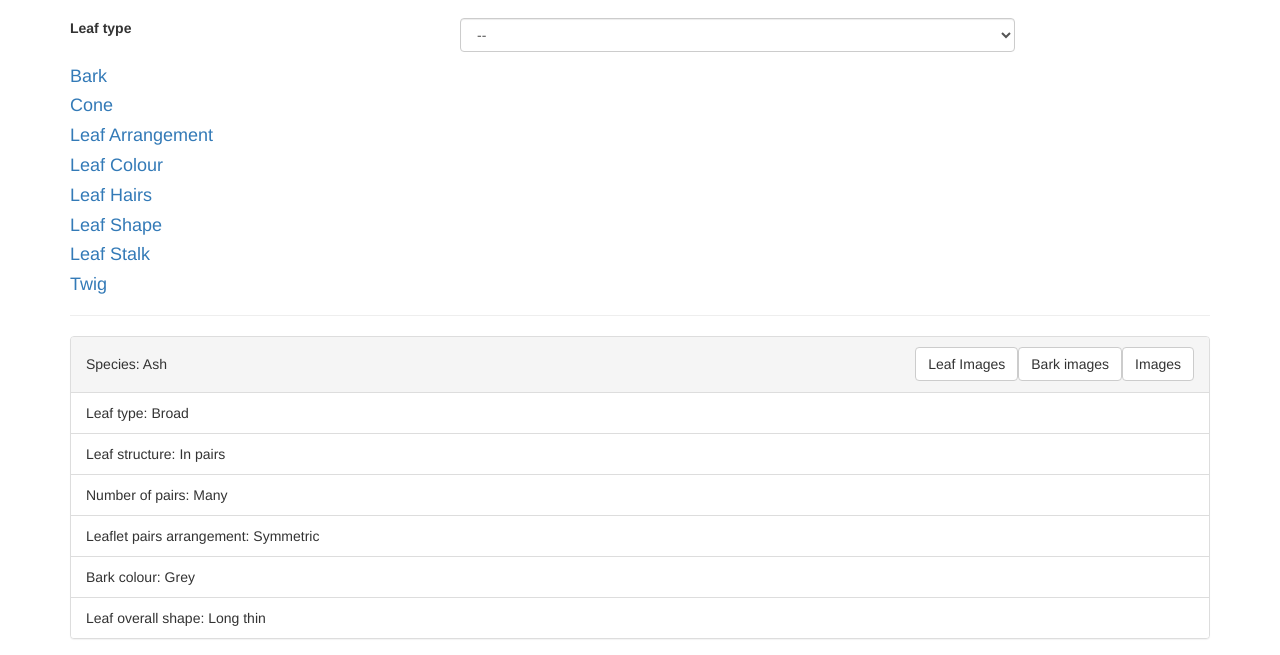
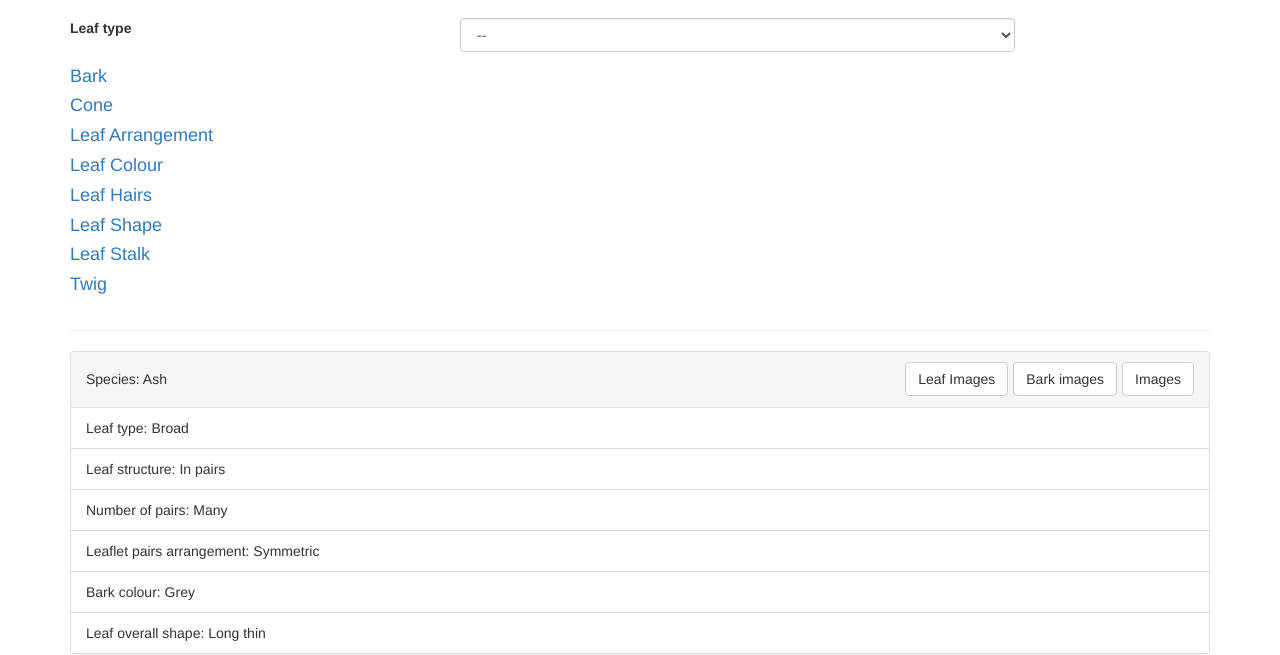
Before and after one commit to plumdog/tree_identifier, a plain HTML site: page index.html in a window 1280 px wide. Shown: the part 155-810 px from the top of the page. Drawn offline with nearby package versions, Linux system fonts and the light colour scheme.

Commit message:
Reset button, better dep checking, better lobe data, add Elm

```diff
--- a/js/main.js
+++ b/js/main.js
@@ -115,30 +115,26 @@ class Identifier {
         return info.name || utils.capitalize(option);
     }
 
-    depsSatisfied(identifiersAndValues) {
-        if (this.depends.length == 0) {
-            return true;
-        }
-
+    depsSatisfied(identifiersAndValues, forceHard) {
+        forceHard = Boolean(forceHard);
         var allSatisfied = true;
         $.each(this.depends, function(index, dependency) {
-            var depSatisfied = dependency.satisfied(identifiersAndValues);
+            var depSatisfied = dependency.satisfied(identifiersAndValues, forceHard);
 
             if (!depSatisfied) {
                 allSatisfied = false;
                 return false;
             }
 
-            if (!dependency.identifier.depsSatisfied(identifiersAndValues)) {
+            if (!dependency.identifier.depsSatisfied(identifiersAndValues, forceHard)) {
                 allSatisfied = false;
                 return false;
             }
         });
         return allSatisfied;
     }
-}
-
-var _bool = function(args) {
+
+    static bool(args) {
         var {category, name, depends} = args;
 
         return new Identifier({
@@ -154,7 +150,9 @@ var _bool = function(args) {
             },
             depends: depends || []
         });
-};
+    }
+}
+
 
 class Dependency {
     constructor(args) {
@@ -165,7 +163,8 @@ class Dependency {
         this.invert = Boolean(invert);
     }
 
-    satisfied(identifiersAndValues) {
+    satisfied(identifiersAndValues, forceHard) {
+        forceHard = Boolean(forceHard) || this.hard;
         var depIdentifier = this.identifier;
         var depValue = this.option;
 
@@ -189,7 +188,7 @@ class Dependency {
         });
 
         if (depSatisfied === null) {
-            depSatisfied = !this.hard;
+            depSatisfied = !forceHard;
         }
 
         if (this.invert) {
@@ -385,10 +384,22 @@ var leafletNumber = new Identifier({
     ]
 });
 
-var lobed = _bool({
+var lobed = Identifier.bool({
     category: 'Leaf Shape',
     name: 'Lobed',
     fullName: 'Leaf lobed',
+    depends: [
+        new Dependency({
+            identifier: leafType,
+            option: 'broad'
+        })
+    ]
+});
+
+var asymmetricalBase = Identifier.bool({
+    category: 'Leaf Shape',
+    name: 'Asymmetrical base',
+    fullName: 'Asymmetrical leaf base',
     depends: [
         new Dependency({
             identifier: leafType,
@@ -414,11 +425,11 @@ var lobedRibs = new Identifier({
 });
 
 
-var twigSideShoots = _bool({
+var twigSideShoots = Identifier.bool({
     category: 'Twig',
     name: 'Twig side shoots'
 });
-var suckerBase = _bool({
+var suckerBase = Identifier.bool({
     category: 'Leaf Stalk',
     name: 'Needle sucker base',
     depends: [
@@ -429,7 +440,7 @@ var suckerBase = _bool({
         })
     ]
 });
-var pegLeftWhenRemoved = _bool({
+var pegLeftWhenRemoved = Identifier.bool({
     category: 'Leaf Stalk',
     name: 'Needle peg left when removed',
     depends: [
@@ -440,7 +451,7 @@ var pegLeftWhenRemoved = _bool({
         })
     ]
 });
-var needlesAllDirections = _bool({
+var needlesAllDirections = Identifier.bool({
     category: 'Leaf Arrangement',
     name: 'Needles all directions',
     depends: [
@@ -451,7 +462,7 @@ var needlesAllDirections = _bool({
         })
     ]
 });
-var needlesUndersideTwoWhiteLines = _bool({
+var needlesUndersideTwoWhiteLines = Identifier.bool({
     category: 'Leaf Colour',
     name: 'Needles underside two white lines',
     depends: [
@@ -462,7 +473,7 @@ var needlesUndersideTwoWhiteLines = _bool({
         })
     ]
 });
-var pineappleSmell = _bool({
+var pineappleSmell = Identifier.bool({
     category: 'Leaf Smell',
     name: 'Pineapple smell when leaves crushed',
     depends: [
@@ -473,7 +484,7 @@ var pineappleSmell = _bool({
         })
     ]
 });
-var sharpWhiteBand = _bool({
+var sharpWhiteBand = Identifier.bool({
     category: 'Leaf Colour',
     name: 'Sharp white band',
     depends: [
@@ -483,24 +494,13 @@ var sharpWhiteBand = _bool({
         })
     ]
 });
-var needlePairsThreeOrFive = _bool({
+var needlePairsThreeOrFive = Identifier.bool({
     category: 'Leaf Arrangement',
     name: 'Needle pairs - three or five',
     depends: [
         new Dependency({
             identifier: leafType,
             option: 'needles',
-            hard: true
-        })
-    ]
-});
-var lobedEdge = _bool({
-    category: 'Leaf Shape',
-    name: 'Lobed edge',
-    depends: [
-        new Dependency({
-            identifier: lobed,
-            option: true,
             hard: true
         })
     ]
@@ -509,12 +509,25 @@ var lobedEdgeShape = new Identifier({
     category: 'Leaf Shape',
     name: "Lobed edge shape",
     options: {
-        thorny: {},
-        toothed: {}
-    },
-    depends: [
-        new Dependency({
-            identifier: lobedEdge,
+        rounded: {
+            point: 0.0
+        },
+        blunt: {
+            point: 0.5
+        },
+        toothed: {
+            point: 1.8
+        },
+        thorny: {
+            point: 2.0
+        },
+        sharp: {
+            point: 2.2
+        }
+    },
+    depends: [
+        new Dependency({
+            identifier: lobed,
             option: true,
             hard: true
         })
@@ -596,31 +609,31 @@ var barkColour = new Identifier({
         }
     }
 });
-var lobesThreeToEight = _bool({
+var lobesThreeToEight = Identifier.bool({
     category: 'Leaf Shape',
     name: 'Lobes three to eight',
     depends: [
         new Dependency({
-            identifier: lobedEdge,
+            identifier: lobed,
             option: true,
             hard: true
         })
     ]
 });
 
-var leafStalkRed = _bool({
+var leafStalkRed = Identifier.bool({
     category: 'Leaf Stalk',
     name: 'Leaf stalk red'
 });
-var twigsShinyDarkBrown = _bool({
+var twigsShinyDarkBrown = Identifier.bool({
     category: 'Twig',
     name: 'Twigs shiny dark brown'
 });
-var darkGreenAbove = _bool({
+var darkGreenAbove = Identifier.bool({
     category: 'Leaf Colour',
     name: 'Dark green above'
 });
-var whiteWoolyAbove = _bool({
+var whiteWoolyAbove = Identifier.bool({
     category: 'Leaf Hairs',
     name: 'White wooly above',
     depends: [
@@ -630,15 +643,15 @@ var whiteWoolyAbove = _bool({
         })
     ]
 });
-var budAtBaseShortStalk = _bool({
+var budAtBaseShortStalk = Identifier.bool({
     category: 'Leaf Stalk',
     name: 'Bud at base short stalk'
 })
-var glossyDarkGreenAbove = _bool({
+var glossyDarkGreenAbove = Identifier.bool({
     category: 'Leaf Colour',
     name: 'Glossy dark green above'
 });
-var whiteHairsBeneath = _bool({
+var whiteHairsBeneath = Identifier.bool({
     category: 'Leaf Hairs',
     name: 'White hairs beneath',
     depends: [
@@ -649,7 +662,7 @@ var whiteHairsBeneath = _bool({
     ]
 });
 
-var heartShaped = _bool({
+var heartShaped = Identifier.bool({
     category: 'Leaf Shape',
     name: 'Heart shaped',
     depends: [
@@ -659,11 +672,11 @@ var heartShaped = _bool({
         })
     ]
 });
-var paleGreenBeneath = _bool({
+var paleGreenBeneath = Identifier.bool({
     category: 'Leaf Colour',
     name: 'Pale green beneath'
 });
-var veryHairy = _bool({
+var veryHairy = Identifier.bool({
     category: 'Leaf Hairs',
     name: 'Very hairy',
     depends: [
@@ -673,7 +686,7 @@ var veryHairy = _bool({
         })
     ]
 });
-var smooth = _bool({
+var smooth = Identifier.bool({
     category: 'Leaf Texture',
     name: 'Smooth',
     depends: [
@@ -684,19 +697,19 @@ var smooth = _bool({
         })
     ]
 });
-var flattenedLeafStalk = _bool({
+var flattenedLeafStalk = Identifier.bool({
     category: 'Leaf Stalk',
     name: 'Flattened leaf stalk'
 });
-var stemWhiteHairs = _bool({
+var stemWhiteHairs = Identifier.bool({
     category: 'Leaf Stalk',
     name: 'Stem white hairs'
 });
-var stalkWhiteHairs = _bool({
+var stalkWhiteHairs = Identifier.bool({
     category: 'Leaf Stalk',
     name: 'Stalk white hairs'
 });
-var softlyHairy = _bool({
+var softlyHairy = Identifier.bool({
     category: 'Leaf Hairs',
     name: 'Softly hairy',
     depends: [
@@ -706,7 +719,7 @@ var softlyHairy = _bool({
         })
     ]
 });
-var veins = _bool({
+var veins = Identifier.bool({
     category: 'Leaf Texture',
     name: 'Veins',
     depends: [
@@ -717,7 +730,7 @@ var veins = _bool({
         })
     ]
 });
-var wavyEdge = _bool({
+var wavyEdge = Identifier.bool({
     category: 'Leaf Shape',
     name: 'Wavy edge',
     depends: [
@@ -795,7 +808,26 @@ class Item {
         }
     }
 
+    referenceIdentifiersAndValues() {
+        var identifierAndValues = [];
+        $.each(this.identification, function(i, boundIdentifier) {
+            identifierAndValues.push(
+                [boundIdentifier.identifier, boundIdentifier.option]
+            )
+        });
+        return identifierAndValues;
+    }
+
     id(identifier, selectedOption) {
+        // Check that if the added identifier has dependencies that
+        // they are satisfied already. Note that this means that
+        // identifiers must be added in dependency-aware order.
+
+        var identifierAndValues = this.referenceIdentifiersAndValues();
+        if (!identifier.depsSatisfied(identifierAndValues, true)) {
+            throw 'Adding ' + identifier.name + ' to ' + this.name + ' breaks deps';
+        }
+
         this.identification.push(new BoundIdentifier(identifier, selectedOption))
         return this;
     }
@@ -917,6 +949,8 @@ var trees = [
     new Item('Sycamore')
         .id(leafType, 'broad')
         .id(compound, 'simple')
+        .id(lobed, true)
+        .id(lobedEdgeShape, 'toothed')
         .id(lobedRibs, 'radial')
         .id(leafToothed, 'medium')
         .id(barkColour, 'pinkGrey'),
@@ -924,24 +958,25 @@ var trees = [
         .id(leafType, 'broad')
         .id(compound, 'simple')
         .id(lobed, true)
+        .id(lobedEdgeShape, 'blunt')
         .id(lobedRibs, 'radial')
         .id(leafToothed, 'none')
-        .id(lobedEdge, true)
         .id(barkColour, 'lightBrown'),
     // idBool('symmetricPairs') true),  // ?
     new Item('London Plane')
         .id(leafType, 'broad')
         .id(compound, 'simple')
         .id(lobed, true)
+        .id(lobedEdgeShape, 'sharp')
         .id(lobedRibs, 'radial')
         .id(leafToothed, 'none')
-        .id(lobedEdge, true)
         .id(barkColour, 'greenGrey'),
     // idBool('alternatePairs') true),
     new Item('Oak')
         .id(leafType, 'broad')
         .id(compound, 'simple')
         .id(lobed, true)
+        .id(lobedEdgeShape, 'rounded')
         .id(lobedRibs, 'spinal')
         .id(lobesThreeToEight, true)
         .id(barkColour, 'greyBrown'),
@@ -1075,6 +1110,13 @@ var trees = [
         .id(stemWhiteHairs, true)
         .id(stalkWhiteHairs, true)
         .id(barkColour, 'paleGrey'),
+    new Item('Elm')
+        .id(leafType, 'broad')
+        .id(compound, 'simple')
+        .id(lobed, false)
+        .id(shape, 'round')
+        .id(leafToothed, 'medium')
+        .id(asymmetricalBase, true),
     new Item('Common Alder')
         .id(leafType, 'broad')
         .id(compound, 'simple')
@@ -1165,6 +1207,15 @@ class TreeTable {
         var $rowDiv = $('<div/>').addClass('panel panel-default');
         var $imageLinks = this.searchLinks(item);
 
+        var $imageLinkDivs = $();
+        $imageLinks.each(function() {
+            $imageLinkDivs = $imageLinkDivs.add(
+                $('<div/>')
+                    .addClass('btn-group')
+                    .attr('role', 'group')
+                    .append($(this)));
+        });
+
         var $species = $('<div/>')
             .addClass('panel-heading')
             .append($('<h5/>')
@@ -1172,7 +1223,8 @@ class TreeTable {
                     .text('Species: ' + item.name))
             .append($('<div/>')
                     .attr('style', 'float: right')
-                    .append($imageLinks))
+                    .addClass('btn-toolbar')
+                    .append($imageLinkDivs))
             .append($('<div/>').attr('style', 'clear: both'));
 
         var $identificationList = $('<ul>').addClass('identification list-group');
@@ -1415,6 +1467,8 @@ class FinderForm {
         // Callback to be called when the form changes, called with an
         // array of pairs [identifier, selectedValue]
         this.callback = callback;
+        this.inputs = [];
+        this.buildElement();
     }
 
     getCategorisedIdentifiers() {
@@ -1430,9 +1484,10 @@ class FinderForm {
         return categorised;
     }
 
-    getElement() {
+    buildElement() {
         var $form = $('<form/>');
         var self = this;
+        var $input;
         utils.objEachSorted(
             this.getCategorisedIdentifiers(),
             function(category, identifiers) {
@@ -1442,7 +1497,9 @@ class FinderForm {
                     function(index, identifier) {
                         var $row = $('<div/>').addClass('form-group row');
                         $row.append(self.getLabel(identifier));
-                        $row.append($('<div/>').addClass('col-xs-6').append(self.getInput(identifier)));
+                        var $input = self.getInput(identifier);
+                        $row.append($('<div/>').addClass('col-xs-6').append($input));
+                        self.inputs.push($input);
                         $rowsDiv.append($row);
                     },
                     function(item) {
@@ -1471,8 +1528,8 @@ class FinderForm {
                 return category;
             }
         );
-        this.hideFields($form, []);
-        return $form;
+        this.$form = $form;
+        this.hideFields([]);
     };
 
     getLabel(identifier) {
@@ -1483,11 +1540,10 @@ class FinderForm {
     };
 
     onChange($inputElement) {
-        var $form = $inputElement.closest('form');
         var formValues = {};
         var $input;
 
-        $form.find('select').each(function() {
+        this.$form.find('select').each(function() {
             $input = $(this);
 
             if ($input.val() !== '') {
@@ -1515,14 +1571,14 @@ class FinderForm {
 
         this.callback(values);
 
-        this.hideFields($form, values);
-    }
-
-    hideFields($form, identifiersAndValues) {
-        $form.find('.form-group').removeClass('hide');
+        this.hideFields(values);
+    }
+
+    hideFields(identifiersAndValues) {
+        this.$form.find('.form-group').removeClass('hide');
         var self = this;
 
-        $form.find('select').each(function() {
+        this.$form.find('select').each(function() {
             var $input = $(this);
             var inputIdentifier = $input.data('identifier');
 
@@ -1531,8 +1587,8 @@ class FinderForm {
             }
         });
 
-        $form.find('.outer').addClass('hide');
-        $form.find('.form-group').not('.hide').closest('.outer').removeClass('hide');
+        this.$form.find('.outer').addClass('hide');
+        this.$form.find('.form-group').not('.hide').closest('.outer').removeClass('hide');
     }
 
     getInput(identifier) {
@@ -1558,7 +1614,13 @@ class FinderForm {
             self.onChange($(this));
         });
         return $input;
-    };
+    }
+
+    reset() {
+        $.each(this.inputs, function(i, $input) {
+            $input.val('');
+        });
+    }
 }
 
 $(document).ready(function() {
@@ -1569,15 +1631,23 @@ $(document).ready(function() {
     var $table = $('.tree-table');
     var table = new TreeTable($table);
     var treeFinder = new Finder(trees);
+    var $reset = $('.reset');
 
     var formChangeCallback = function(values) {
         var filteredTrees = treeFinder.getFilteredItems(values);
         var noInputs = (values.length == 0);
         table.loadMatched(filteredTrees, !noInputs);
+        $reset.toggleClass('hide', noInputs);
     }
     formChangeCallback([]);
 
     var $formWrapper = $('div.tree-form-wrapper');
     var finderForm = new FinderForm(treeFinder.getIdentifiers(), formChangeCallback);
-    $formWrapper.html(finderForm.getElement());
-});
+
+    $reset.on('click', function() {
+        finderForm.reset();
+        formChangeCallback([]);
+    });
+
+    $formWrapper.html(finderForm.$form);
+});
```
Also changed, not shown: index.html (+6 -1 lines). Lines whose indentation alone changed are shown as unchanged.
